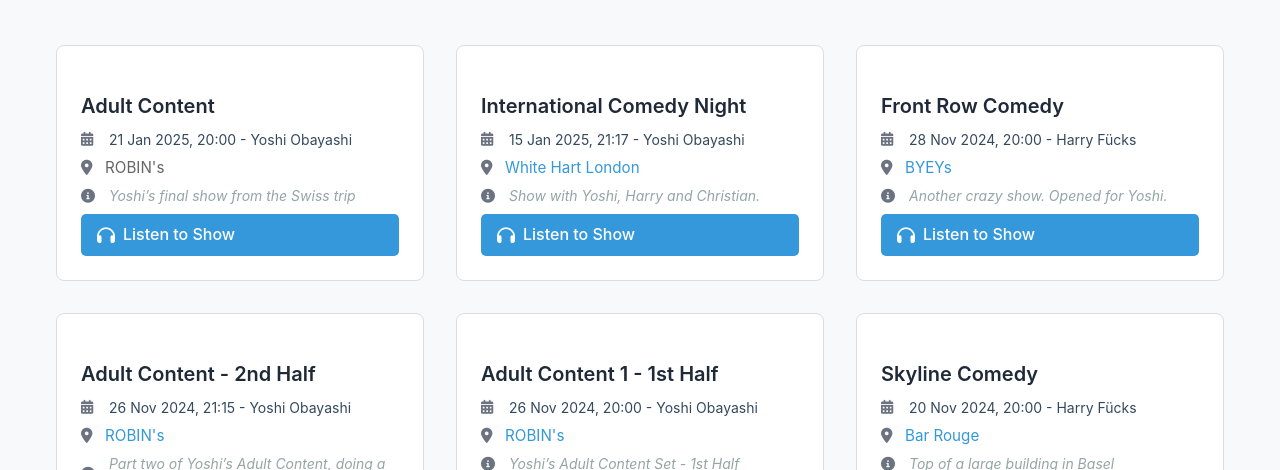
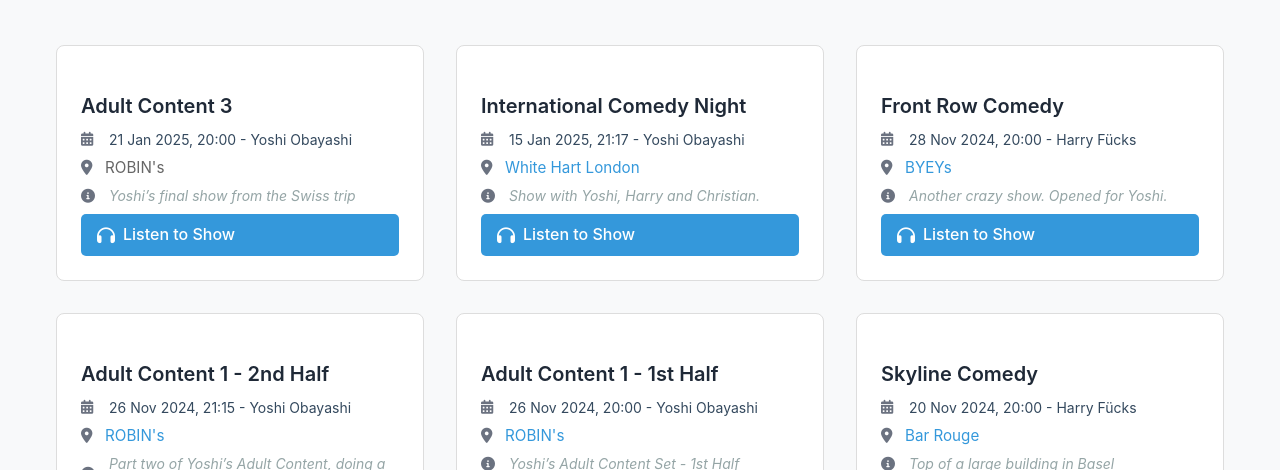
Before and after one commit to harryf/comedybot, a Jekyll site: the page built from docs/index.md, in a window 1280 px wide. Shown: the part 374-844 px from the top of the page. Built offline with Jekyll 4.4.1, drawn with Linux system fonts in a browser that asks for light colours.

Commit message:
Tuning titles

```diff
--- a/docs/assets/audio/20241203_adult_games_2_mixdown/metadata.json
+++ b/docs/assets/audio/20241203_adult_games_2_mixdown/metadata.json
@@ -1,7 +1,7 @@
 {
     "audio_file": "adult_games_2_mixdown.mp3",
-    "comedian": " Yoshi Obayashi",
-    "name_of_show": "Adult Content - 2nd Half",
+    "comedian": "Yoshi Obayashi",
+    "name_of_show": "Adult Content 1 - 2nd Half",
     "date_of_show": "26 Nov 2024, 21:15",
     "name_of_venue": "ROBIN's",
     "link_to_venue_on_google_maps": "https://maps.app.goo.gl/QR6UNfJXCmxU4tB66",
--- a/docs/assets/audio/20250125_YoshiAdultContent4/metadata.json
+++ b/docs/assets/audio/20250125_YoshiAdultContent4/metadata.json
@@ -1,7 +1,7 @@
 {
     "audio_file": "YoshiAdultContent4.wav",
     "comedian": "Yoshi Obayashi",
-    "name_of_show": "Adult Content ",
+    "name_of_show": "Adult Content 3",
     "date_of_show": "21 Jan 2025, 20:00",
     "name_of_venue": "ROBIN's",
     "link_to_venue_on_google_maps": null,
```
